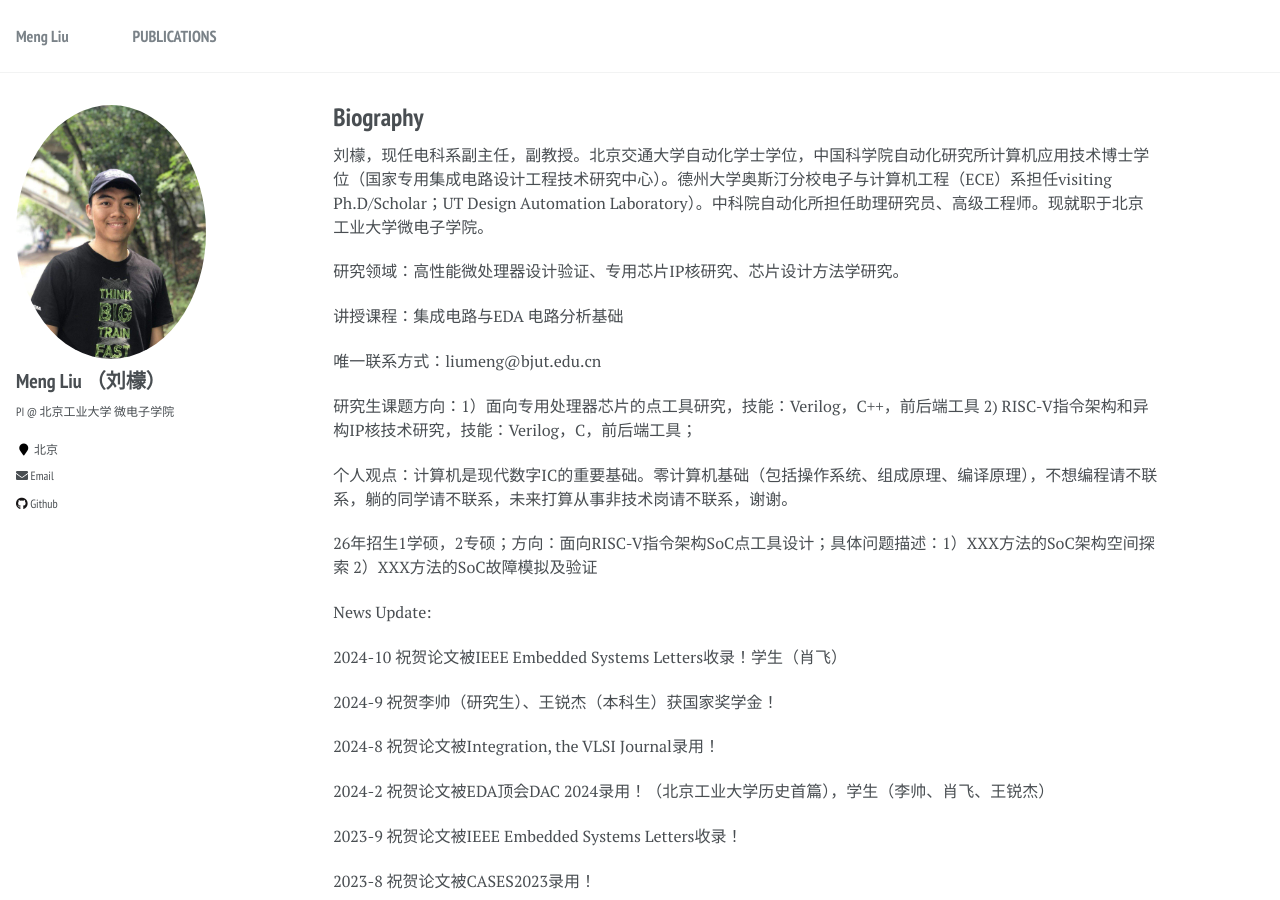
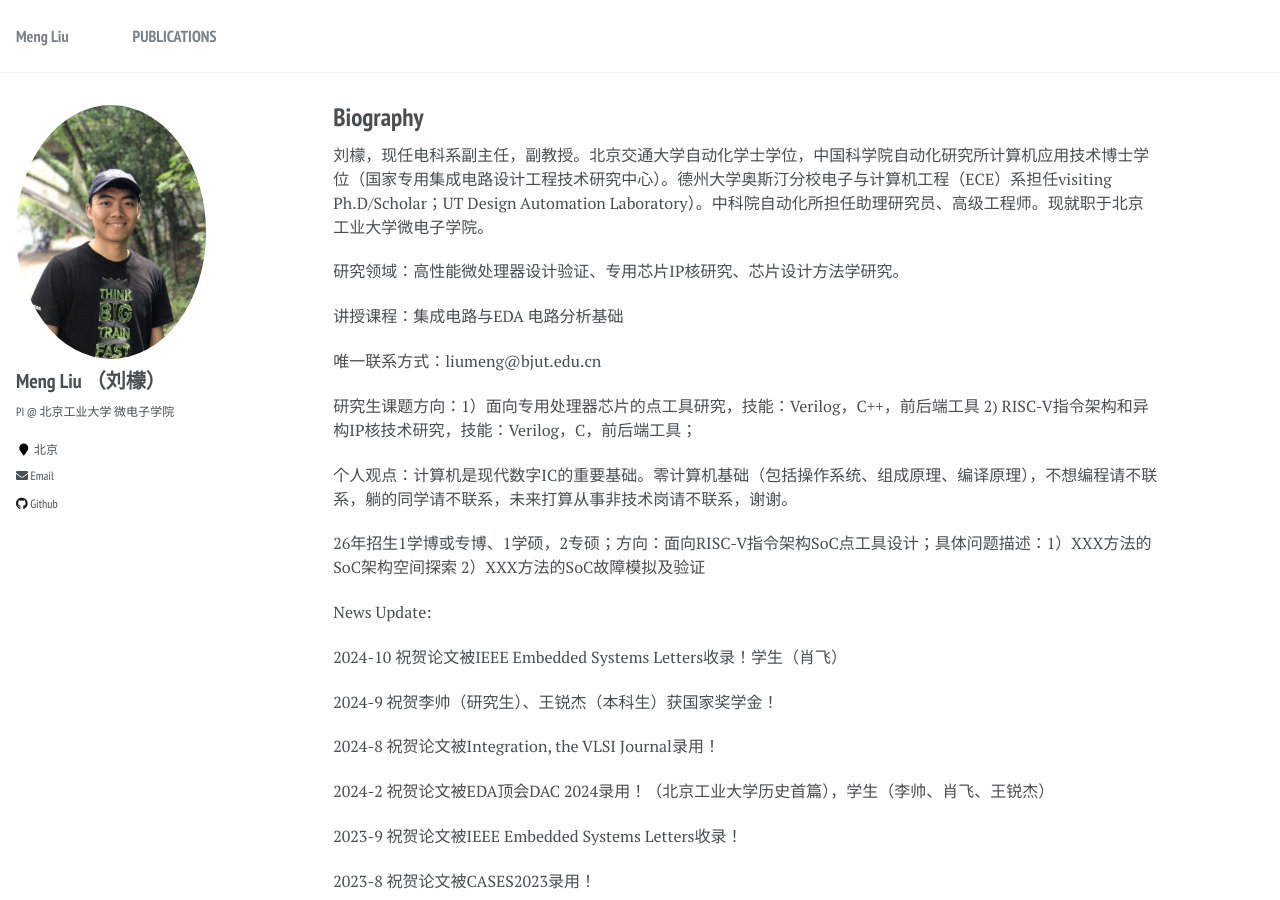
Before and after one commit to liumengbjut/liumengbjut.github.io, a Jekyll site: the page built from _pages/about.md, in a window 1280 px wide and 900 px high. Built offline with Jekyll 4.4.1, drawn with Linux system fonts in a browser that asks for light colours.

Commit message:
Update about.md

```diff
--- a/_pages/about.md
+++ b/_pages/about.md
@@ -23,7 +23,7 @@ redirect_from:
 
 个人观点：计算机是现代数字IC的重要基础。零计算机基础（包括操作系统、组成原理、编译原理），不想编程请不联系，躺的同学请不联系，未来打算从事非技术岗请不联系，谢谢。
 
-26年招生1学硕，2专硕；方向：面向RISC-V指令架构SoC点工具设计；具体问题描述：1）XXX方法的SoC架构空间探索 2）XXX方法的SoC故障模拟及验证
+26年招生1学博或专博、1学硕，2专硕；方向：面向RISC-V指令架构SoC点工具设计；具体问题描述：1）XXX方法的SoC架构空间探索 2）XXX方法的SoC故障模拟及验证
 
 News Update:
 
```
